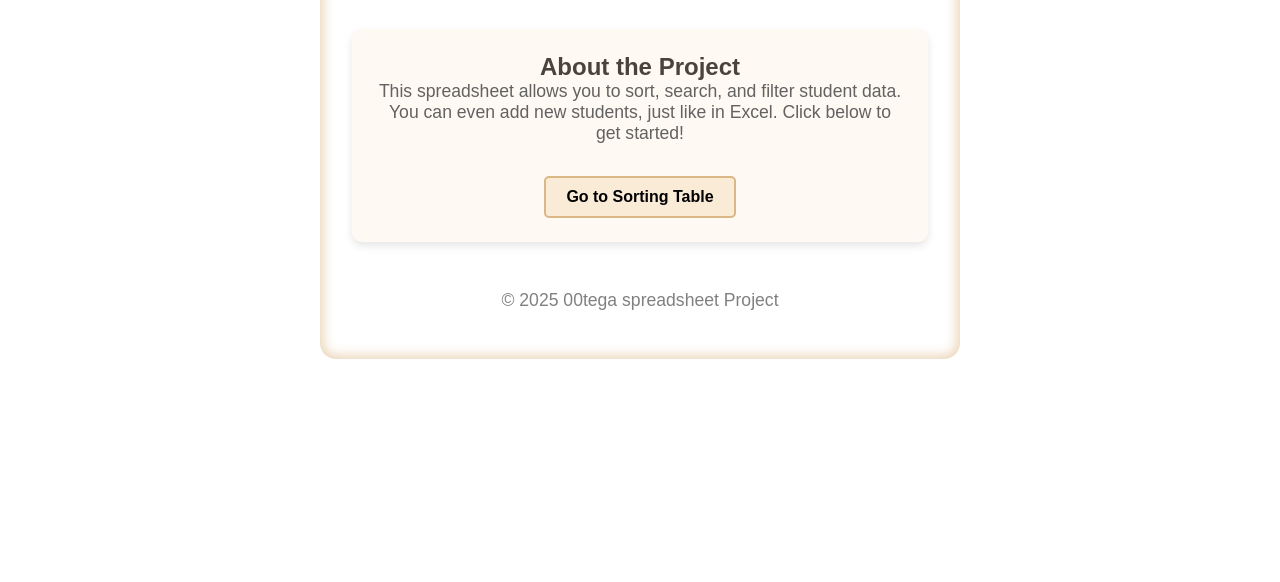
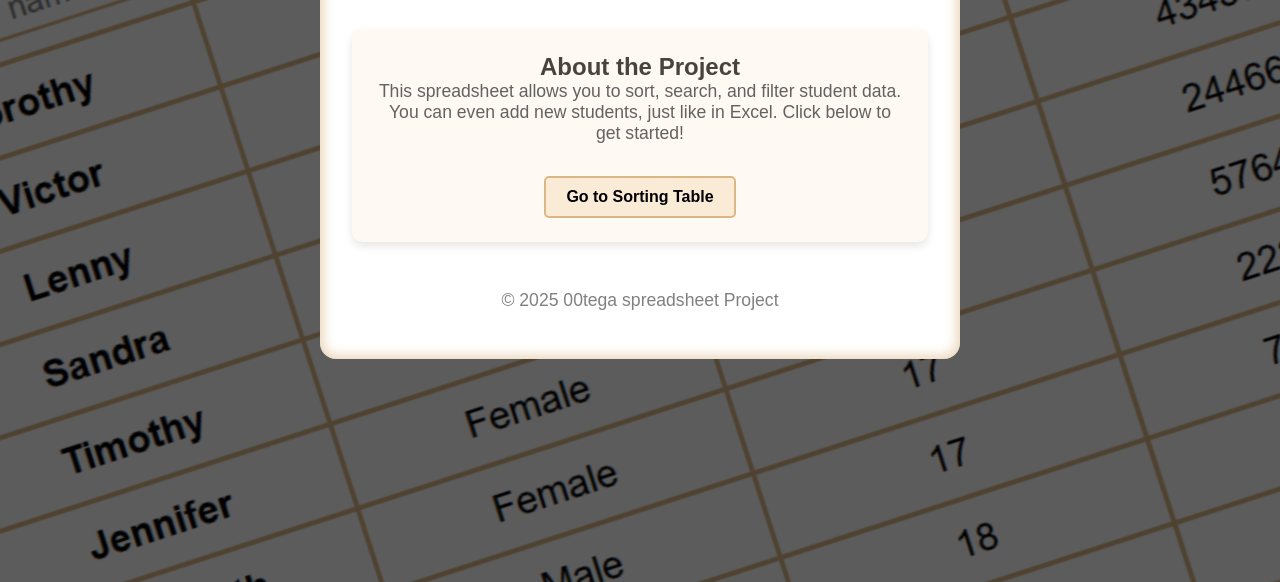
Before and after one commit to 00tega/Student-Sorting-Spreadsheet, a plain HTML site: page index.html in a window 1280 px wide. Shown: the part 218-800 px from the top of the page. Drawn offline with Linux system fonts and the light colour scheme.

Commit message:
updated the background-image's url

```diff
--- a/styles-landing.css
+++ b/styles-landing.css
@@ -6,7 +6,7 @@
 
 body {
     font-family: sans-serif;
-    background-image: url("Screenshot 2025-09-25 105049.PNG");
+    background-image: url("screenshot.PNG");
     background-position: center;
     background-repeat: no-repeat;
     text-align: center;
```
